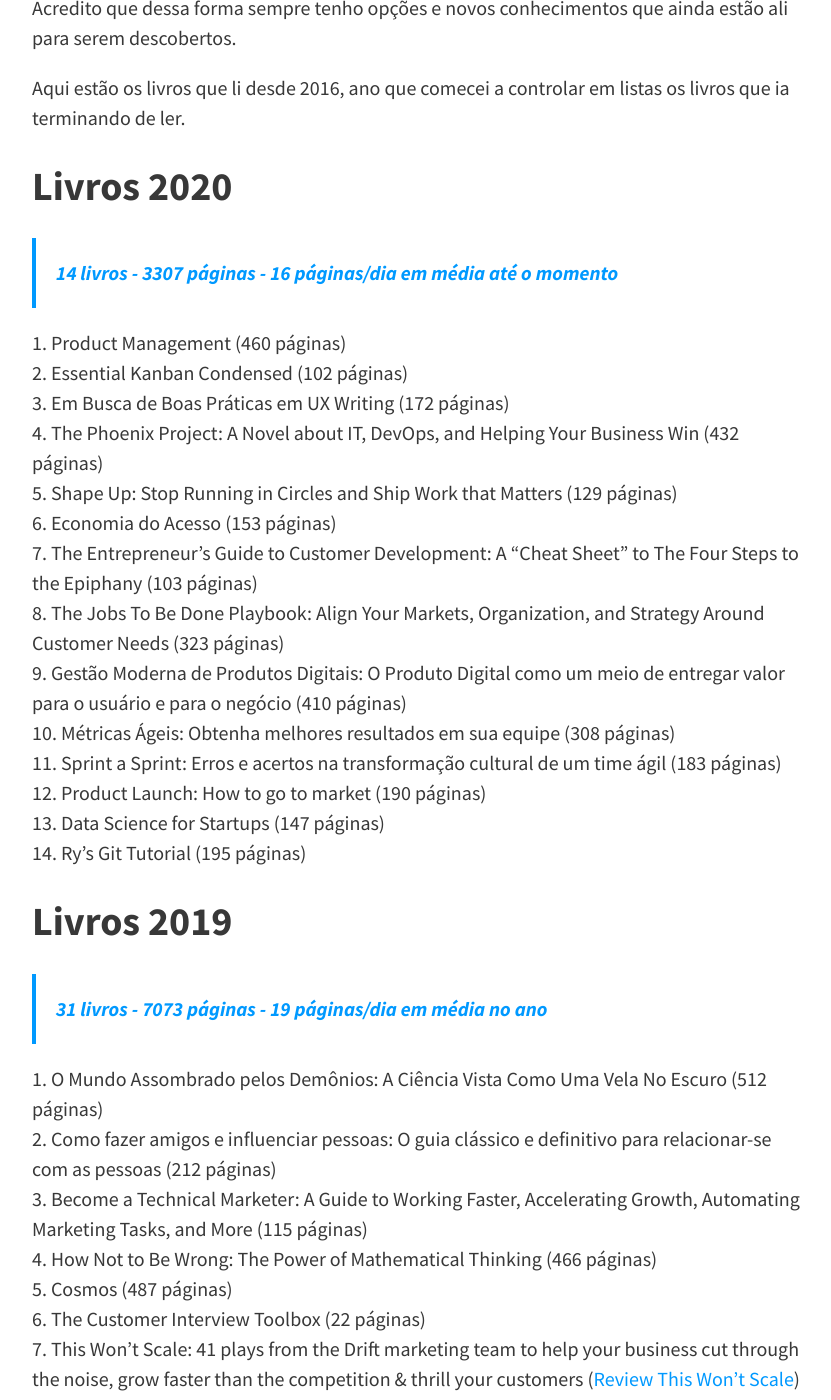
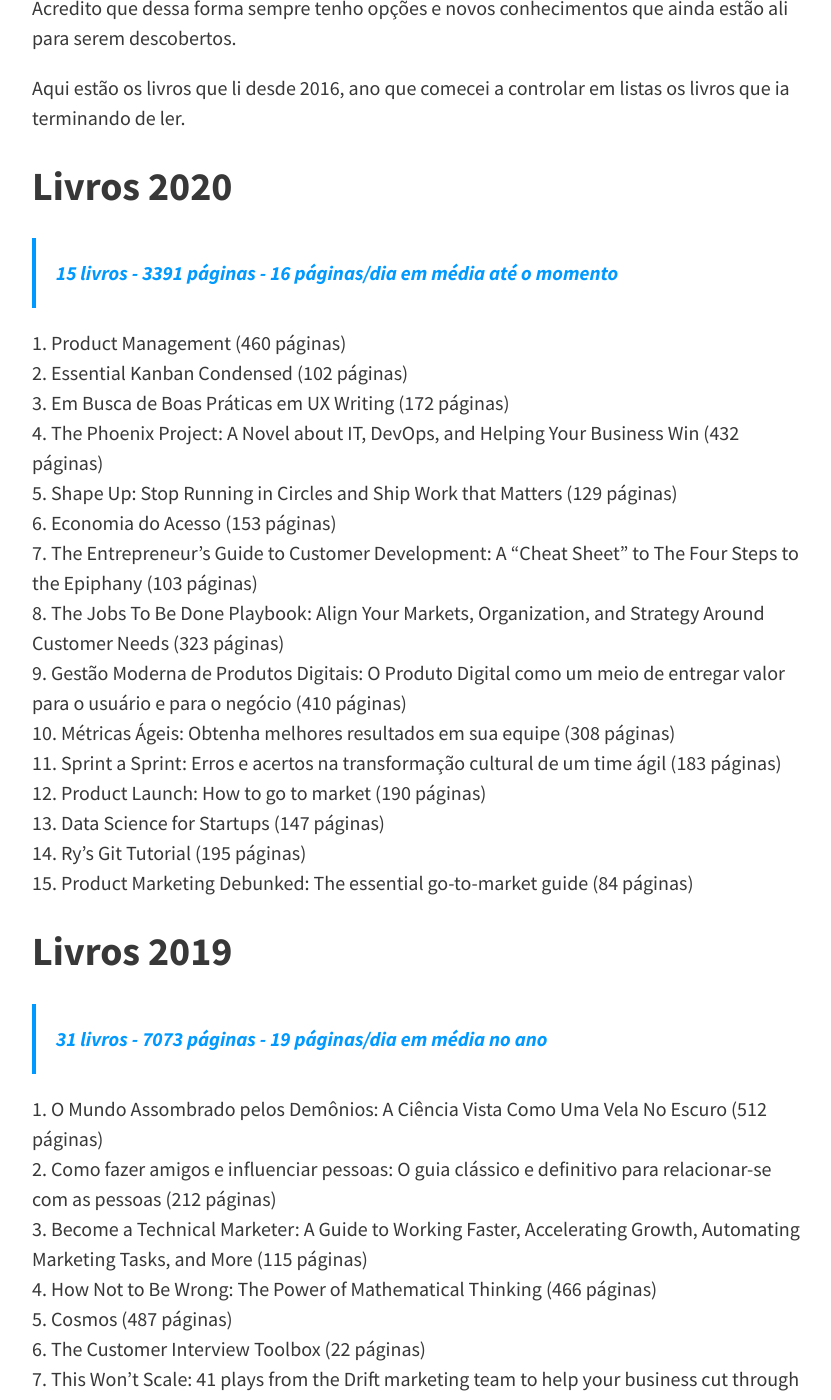
Before and after one commit to felipecbarbosa/felipecbarbosa.github.io, a Jekyll site: the page built from leituras.md, in a window 1280 px wide and 1400 px high, scrolled down 502 px. Shown: the whole window, without its empty margins (224-1055 px from the left). Built offline with Jekyll 4.4.1, drawn with Linux system fonts in a browser that asks for light colours; nearby versions of some CDN libraries; comment, search, counter and statistics services are not loaded.

Commit message:
Added new book

```diff
--- a/_config.yml
+++ b/_config.yml
@@ -17,7 +17,7 @@ theme_settings:
   # Header and footer text
   header_text: >
     <p style="color: #ffffff;">Teoria e prática são muito importantes e por isso livros fazem parte da minha formação. Acesse a lista de livros técnicos e de gestão e negócios que eu já li ao longo da vida.</p>
-    <a class="button" style="color: #ffffff; background-color: #0099ff;" href="/livros-para-profissionais/">Veja a lista de 173 livros</a>
+    <a class="button" style="color: #ffffff; background-color: #0099ff;" href="/livros-para-profissionais/">Veja a lista de 174 livros</a>
 
   header_text_feature_image:
   footer_text: >
--- a/leituras.md
+++ b/leituras.md
@@ -14,7 +14,7 @@ Acredito que dessa forma sempre tenho opções e novos conhecimentos que ainda e
 Aqui estão os livros que li desde 2016, ano que comecei a controlar em listas os livros que ia terminando de ler.
 
 ## Livros 2020 {#livros-2020}
-> 14 livros - 3307 páginas - 16 páginas/dia em média até o momento
+> 15 livros - 3391 páginas - 16 páginas/dia em média até o momento
 
 1. Product Management (460 páginas)
 2. Essential Kanban Condensed (102 páginas)
@@ -30,6 +30,7 @@ Aqui estão os livros que li desde 2016, ano que comecei a controlar em listas o
 12. Product Launch: How to go to market (190 páginas)
 13. Data Science for Startups (147 páginas)
 14. Ry's Git Tutorial (195 páginas)
+15. Product Marketing Debunked: The essential go-to-market guide (84 páginas)
 
 ## Livros 2019 {#livros-2019}
 > 31 livros - 7073 páginas - 19 páginas/dia em média no ano
```
Also changed, not shown: livros-profissionais.md (+2 -1 lines).
